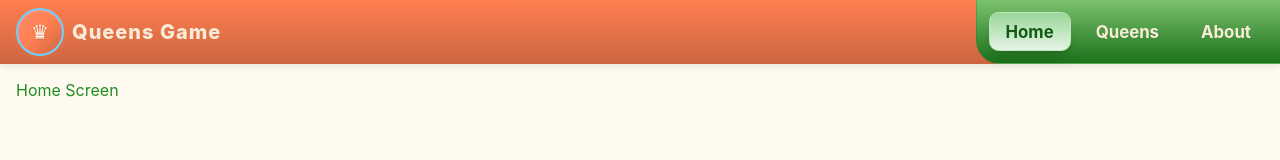
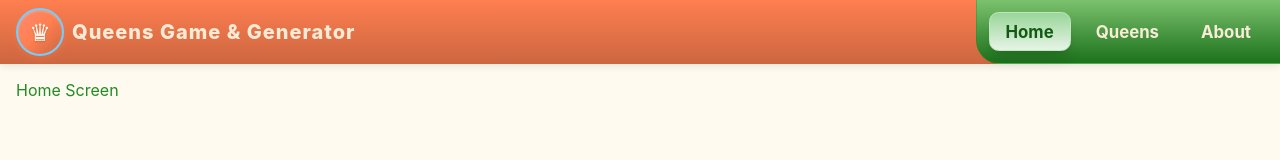
Before and after one commit to kereszteszsolt/queens-puzzle-generator, a Vue app: page / in a window 1280 px wide. Shown: the top 160 px of the page. Built offline with nearby package versions, Linux system fonts and the light colour scheme.

Commit message:
refactor NavBar; update title for clarity and adjust logo size and font for improved visibility

```diff
--- a/src/core/components/NavBar.vue
+++ b/src/core/components/NavBar.vue
@@ -44,7 +44,7 @@ watch(
     <div class="navbar-container">
       <RouterLink class="navbar-brand" to="/" aria-label="Go to home">
         <div class="navbar-logo" aria-hidden="true">♛</div>
-        <div class="navbar-title">Queens Game</div>
+        <div class="navbar-title">Queens Game & Generator</div>
       </RouterLink>
 
       <!-- Mobile only: show active section label centered -->
@@ -132,8 +132,8 @@ watch(
 }
 
 .navbar-logo {
-  width: 2.5rem;
-  height: 2.5rem;
+  width: 2.75rem;
+  height: 2.75rem;
   border-radius: 999px;
   background: linear-gradient(
       135deg,
@@ -150,7 +150,7 @@ watch(
   transition: transform 0.25s ease, box-shadow 0.25s ease, border-color 0.25s;
   user-select: none;
   color: var(--color-neutral);
-  font-size: 1.25rem;
+  font-size: 1.35rem;
   text-shadow: 0 1px 2px rgb(0 0 0 / 0.2);
 }
 
@@ -163,6 +163,7 @@ watch(
 }
 
 .navbar-title {
+  display: none;
   color: var(--color-primary-caption);
   font-weight: 800;
   font-size: 1.250rem;
@@ -325,6 +326,7 @@ watch(
   }
 
   .navbar-title {
+    display: block;
     font-size: 1.25rem;
   }
 
@@ -335,6 +337,7 @@ watch(
   .navbar-logo {
     width: 3rem;
     height: 3rem;
+    font-size: 1.5rem;
   }
 
   .navbar-nav-link {
```
